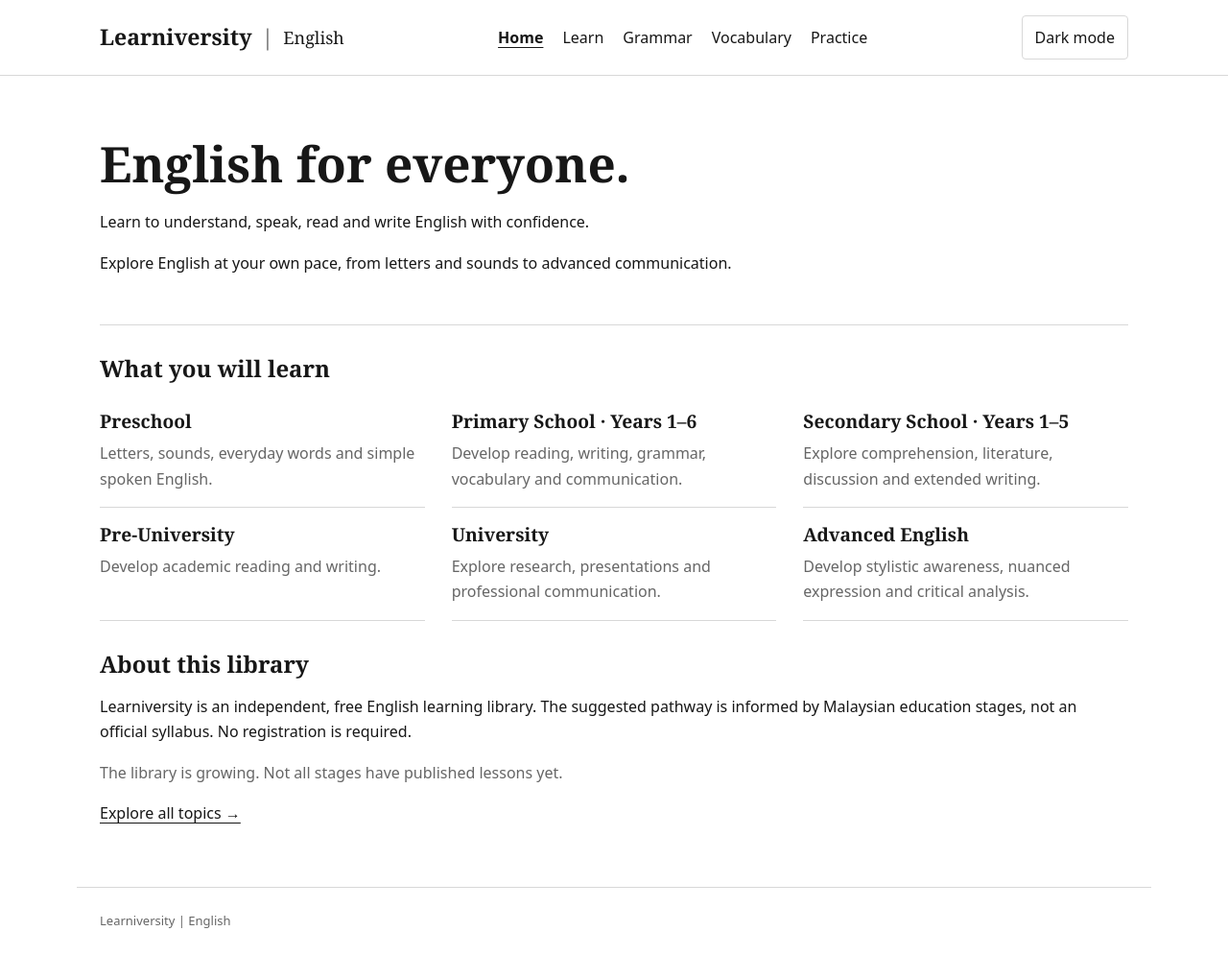
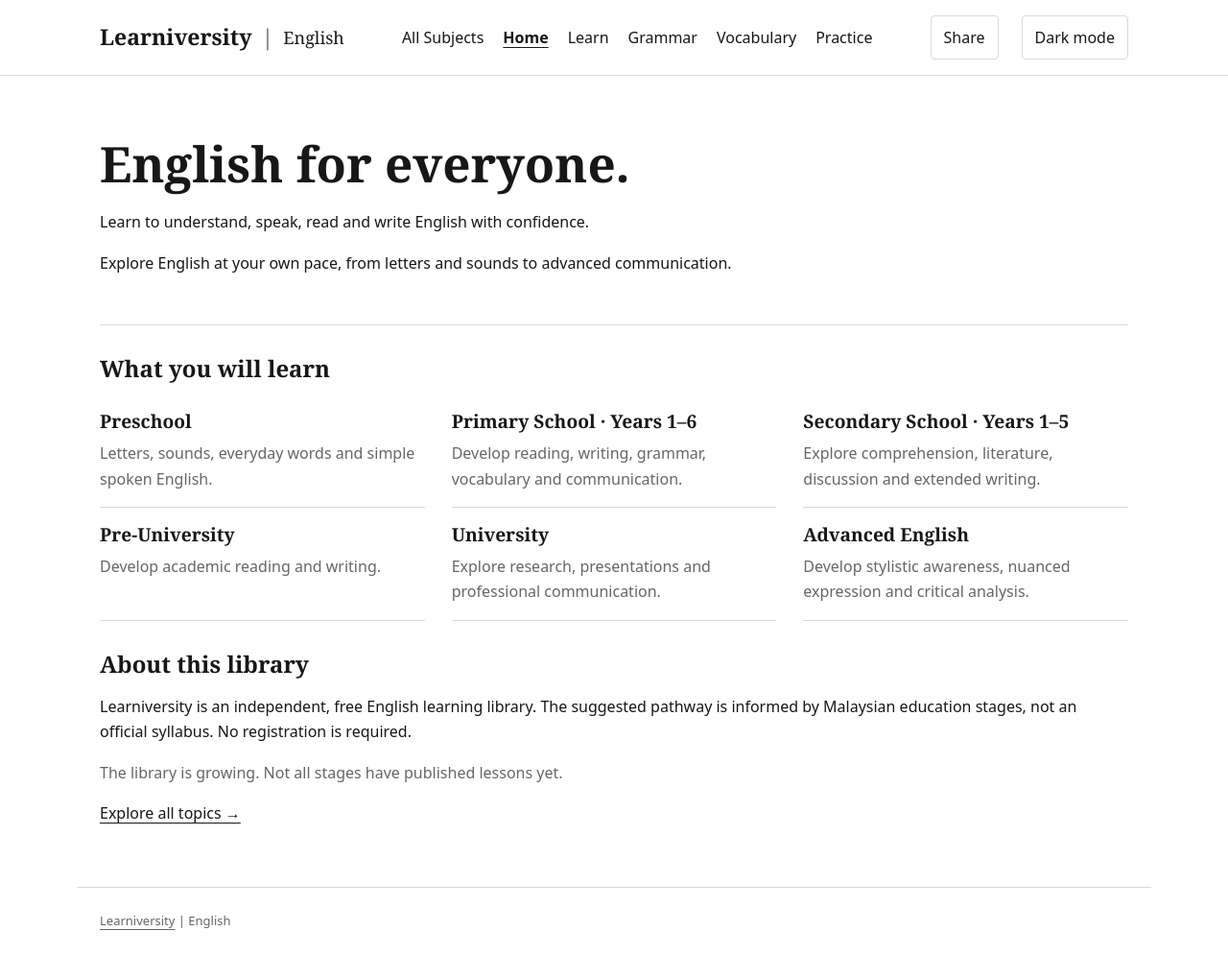
Before and after one commit to learniversity/english, a plain HTML site: page index.html in a window 1280 px wide. Shown: the whole page at 96% size. Drawn offline with Linux system fonts and the light colour scheme.

Commit message:
Improve shareable hash routes and add Learniversity directory link

```diff
--- a/index.html
+++ b/index.html
@@ -1,3 +1,3 @@
 <!doctype html>
 <html lang="en"><head><meta charset="utf-8"><meta name="viewport" content="width=device-width,initial-scale=1"><title>Learniversity | English</title><link rel="stylesheet" href="style.css"><script type="module" src="app.js"></script></head>
-<body><header><div class="bar"><a class="brand" href="#home"><span>Learniversity</span><span class="brand-divider" aria-hidden="true">|</span><span class="brand-subject">English</span></a><nav aria-label="Main navigation"><a href="#home">Home</a><a href="#learn">Learn</a><a href="#grammar">Grammar</a><a href="#vocabulary">Vocabulary</a><a href="#practice">Practice</a></nav><button id="theme" type="button" aria-label="Switch color theme">Dark mode</button></div></header><main id="main" tabindex="-1" aria-live="polite">Loading English library…</main><footer>Learniversity | English</footer></body></html>
+<body><header><div class="bar"><a class="brand" href="#home"><span>Learniversity</span><span class="brand-divider" aria-hidden="true">|</span><span class="brand-subject">English</span></a><nav aria-label="Main navigation"><a href="https://learniversity.github.io/about/#subjects">All Subjects</a><a href="#home">Home</a><a href="#learn">Learn</a><a href="#grammar">Grammar</a><a href="#vocabulary">Vocabulary</a><a href="#practice">Practice</a></nav><button id="share" type="button" aria-label="Copy link to current page">Share</button><button id="theme" type="button" aria-label="Switch color theme">Dark mode</button></div></header><main id="main" tabindex="-1" aria-live="polite">Loading English library…</main><footer><a href="https://learniversity.github.io/about/#subjects">Learniversity</a> | English</footer></body></html>
```
